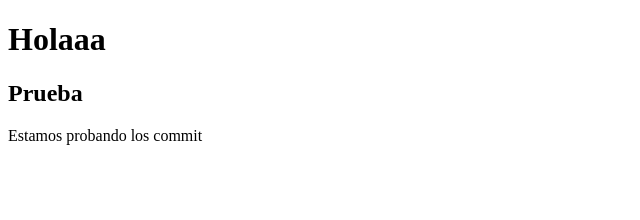
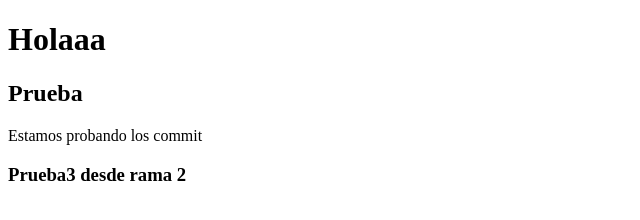
Before and after one commit to Aymee10/ramas-ej, a plain HTML site: page index.html in a window 1280 px wide. Shown: the whole page, without its empty margins (0-640 px from the left). Drawn offline with Linux system fonts and the light colour scheme.

Commit message:
Desdes rama2

```diff
--- a/index.html
+++ b/index.html
@@ -9,5 +9,6 @@
     <h1>Holaaa</h1>
     <h2>Prueba</h2>
     <p>Estamos probando los commit</p>
+    <h3>Prueba3 desde rama 2</h3>
 </body>
 </html>
```
